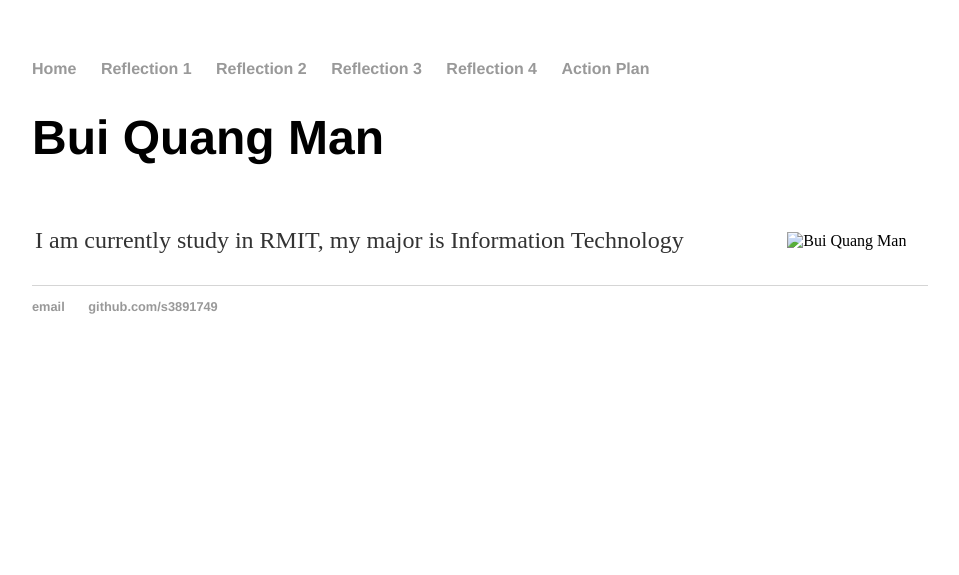
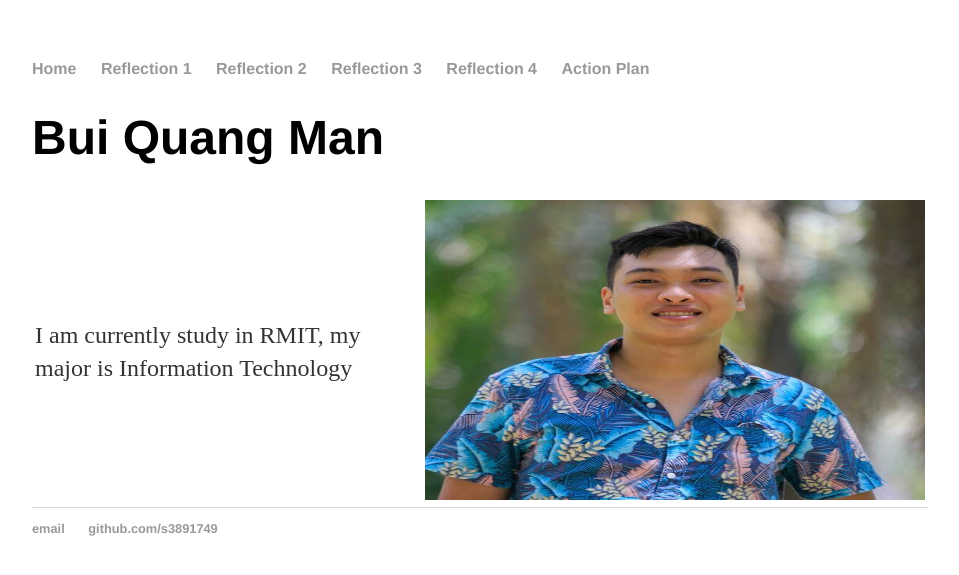
Before and after one commit to S3891749/s3891749.github.io, a Jekyll site: the page built from index.html, in a window 1280 px wide. Shown: the top 575 px of the page, without its empty margins (160-1119 px from the left). Built offline with Jekyll 4.4.1, drawn with Linux system fonts in a browser that asks for light colours.

Commit message:
Update index.html

```diff
--- a/index.html
+++ b/index.html
@@ -7,7 +7,7 @@ title: Bui Quang Man
 <table style="width:100%">
   <tr>
     <td><p>I am currently study in RMIT, my major is Information Technology</p></td>
-    <td><img src="s3891749.github.io/img/picture.jpg.jpg"alt="Bui Quang Man" width="500" height="300"></td>
+    <td><img src="https://raw.githubusercontent.com/S3891749/s3891749.github.io/main/img/picture.jpg.jpg"alt="Bui Quang Man" width="500" height="300"></td>
   </tr>
 </table>
 
```
